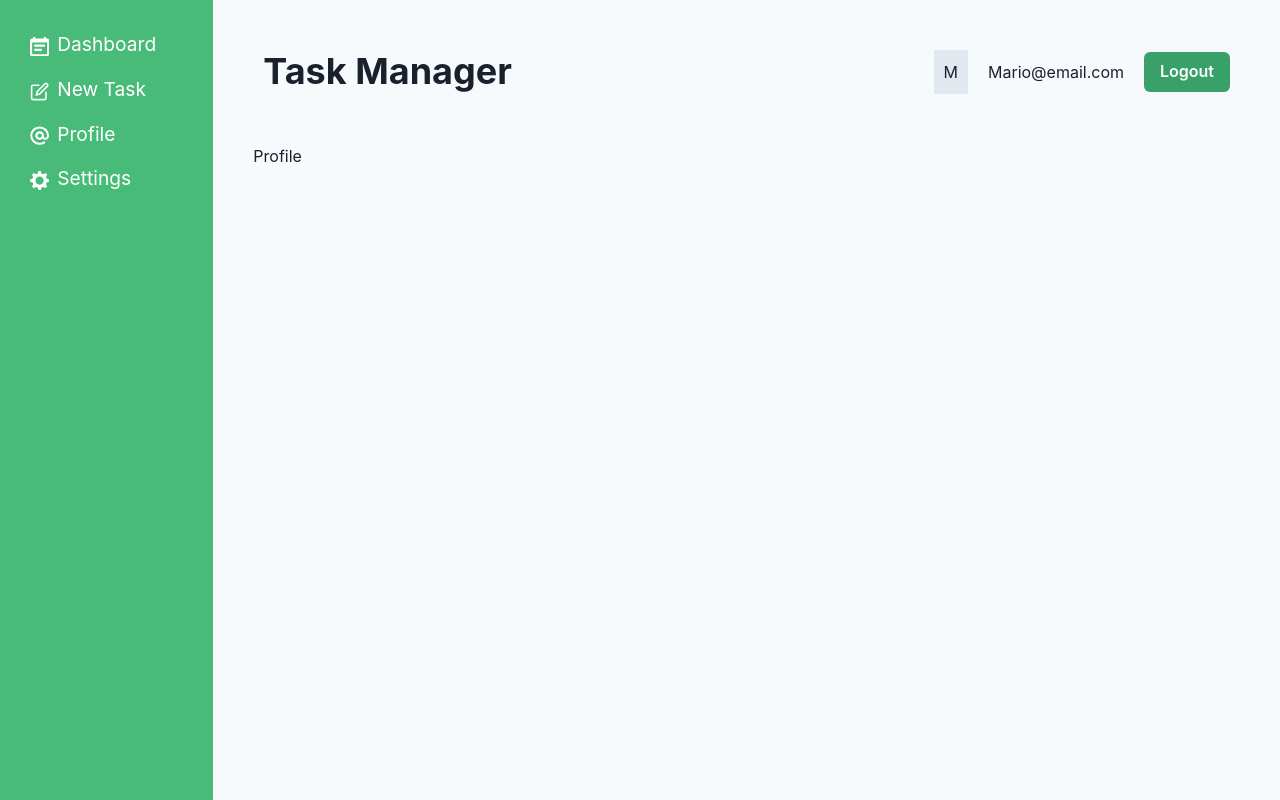
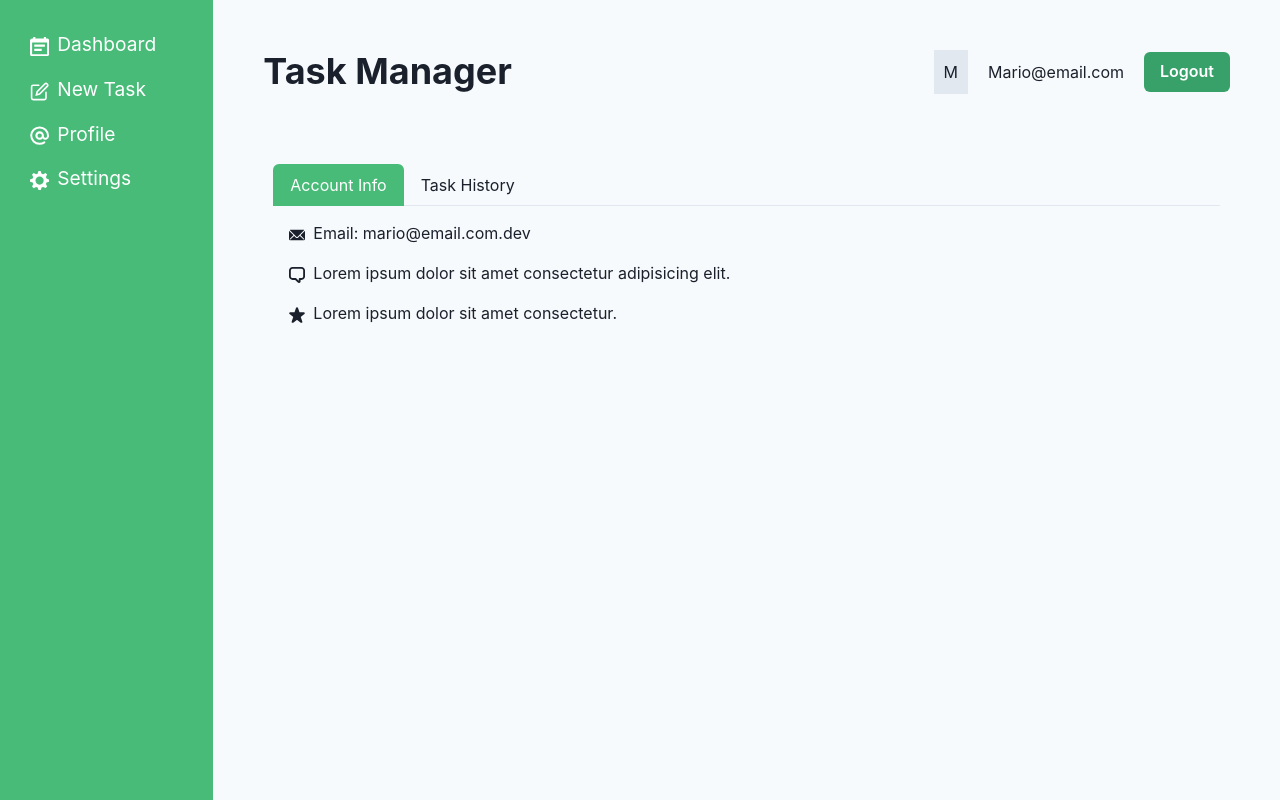
Before and after one commit to jmutakura/mario_task_manager, a React (Vite) app: page /profile in a window 1280 px wide. Built offline with nearby package versions, Linux system fonts and the light colour scheme.

Commit message:
Made changes to the profile page

```diff
--- a/index.html
+++ b/index.html
@@ -4,7 +4,7 @@
     <meta charset="UTF-8" />
     <link rel="icon" type="image/svg+xml" href="/vite.svg" />
     <meta name="viewport" content="width=device-width, initial-scale=1.0" />
-    <title>Vite + React</title>
+    <title>Task Manager</title>
   </head>
   <body>
     <div id="root"></div>
--- a/src/pages/Profile.jsx
+++ b/src/pages/Profile.jsx
@@ -1,5 +1,75 @@
+import {
+	Tab,
+	TabList,
+	TabPanel,
+	TabPanels,
+	Tabs,
+	List,
+	ListItem,
+	ListIcon,
+} from '@chakra-ui/react';
+import {
+	ChatIcon,
+	CheckCircleIcon,
+	EmailIcon,
+	StarIcon,
+	WarningIcon,
+} from '@chakra-ui/icons';
+
 export default function Profile() {
-  return (
-    <div>Profile</div>
-  )
+	return (
+		<Tabs mt='40px' p='20px' colorScheme='green' variant='enclosed'>
+			<TabList>
+				<Tab _selected={{ color: 'white', bg: 'green.400' }}>Account Info</Tab>
+				<Tab _selected={{ color: 'white', bg: 'green.400' }}>Task History</Tab>
+			</TabList>
+
+			<TabPanels>
+				<TabPanel>
+					<List spacing={4}>
+						<ListItem>
+							<ListIcon as={EmailIcon} />
+							Email: mario@email.com.dev
+						</ListItem>
+						<ListItem>
+							<ListIcon as={ChatIcon} />
+							Lorem ipsum dolor sit amet consectetur adipisicing elit.
+						</ListItem>
+						<ListItem>
+							<ListIcon as={StarIcon} />
+							Lorem ipsum dolor sit amet consectetur.
+						</ListItem>
+					</List>
+				</TabPanel>
+				<TabPanel>
+					<List spacing={4}>
+						<ListItem>
+							<ListIcon as={CheckCircleIcon} color='teal.400' />
+							Lorem ipsum dolor sit amet consectetur.
+						</ListItem>
+						<ListItem>
+							<ListIcon as={CheckCircleIcon} color='teal.400' />
+							Lorem ipsum dolor sit amet consectetur.
+						</ListItem>
+						<ListItem>
+							<ListIcon as={WarningIcon} color='red.400' />
+							Lorem ipsum dolor sit amet consectetur.
+						</ListItem>
+						<ListItem>
+							<ListIcon as={CheckCircleIcon} color='teal.400' />
+							Lorem ipsum dolor sit amet consectetur.
+						</ListItem>
+						<ListItem>
+							<ListIcon as={WarningIcon} color='red.400' />
+							Lorem ipsum dolor sit amet consectetur.
+						</ListItem>
+						<ListItem>
+							<ListIcon as={CheckCircleIcon} color='teal.400' />
+							Lorem ipsum dolor sit amet consectetur.
+						</ListItem>
+					</List>
+				</TabPanel>
+			</TabPanels>
+		</Tabs>
+	);
 }
```
